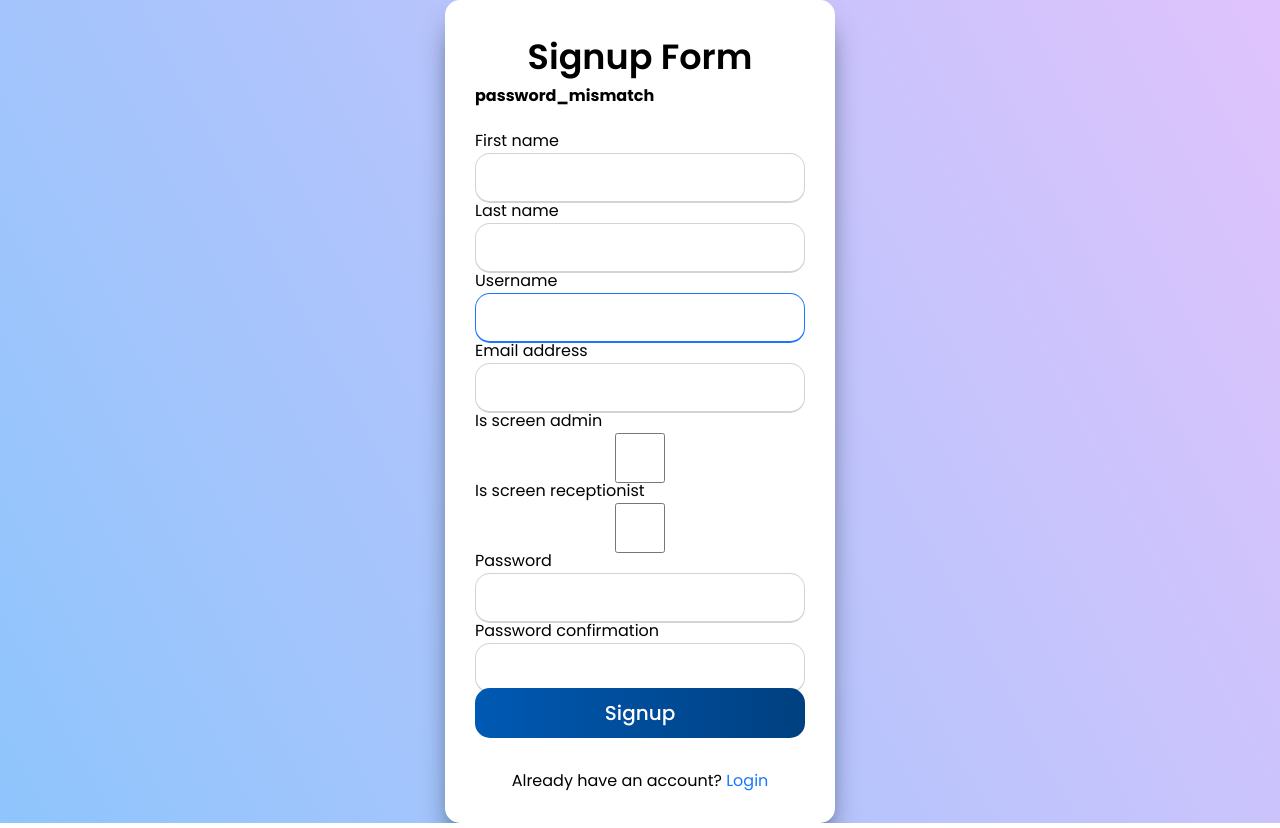
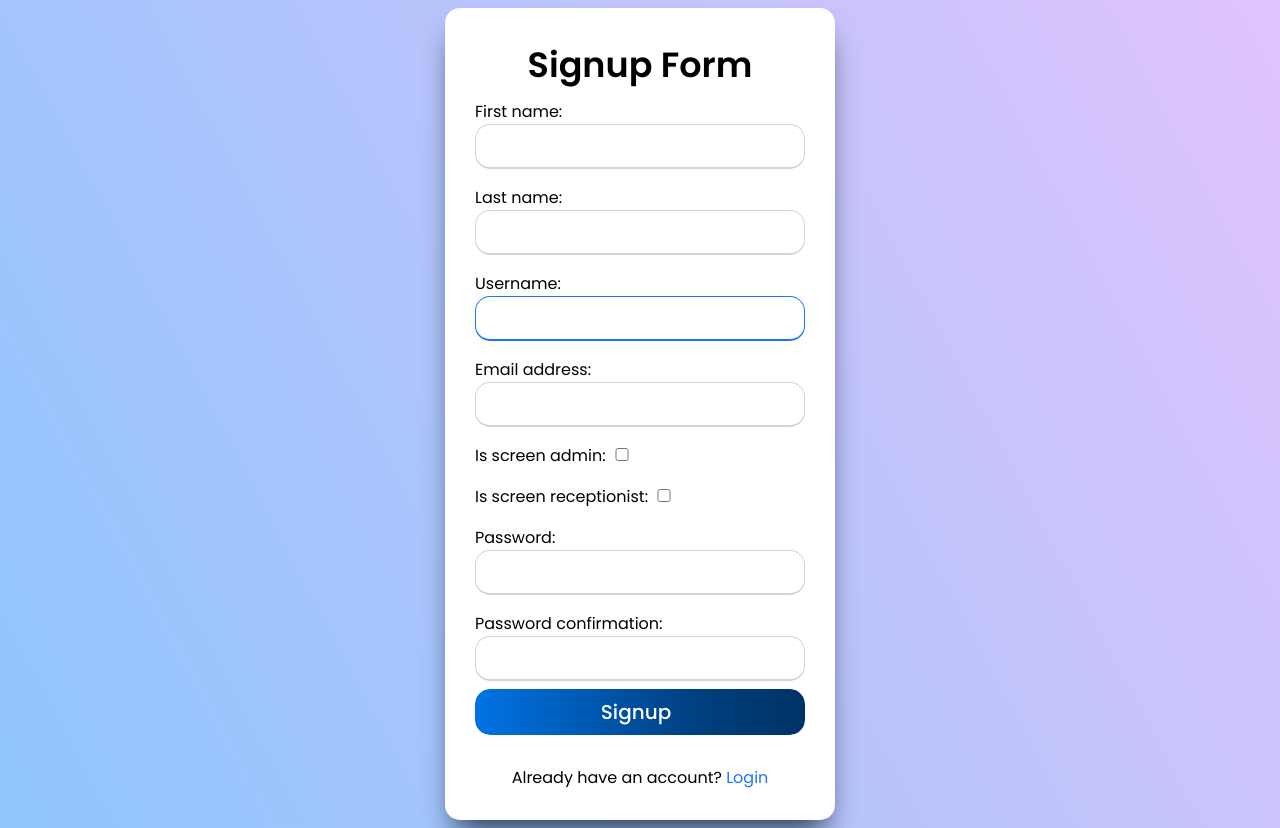
Before and after one commit to Jorge15042001/smart_screen_server, a Django app: page /accounts/signup in a window 1280 px wide. Run offline with Django 4.2, Linux system fonts and the light colour scheme.

Commit message:
signup done

```diff
--- a/smartscreen_server/accounts/static/style.css
+++ b/smartscreen_server/accounts/static/style.css
@@ -1,7 +1,7 @@
 @import url('https://fonts.googleapis.com/css?family=Poppins:400,500,600,700&display=swap');
 *{
-  margin: 0;
-  padding: 0;
+  /* margin: 0; */
+  /* padding: 0; */
   box-sizing: border-box;
   font-family: 'Poppins', sans-serif;
 }
@@ -27,72 +27,14 @@ html,body{
 }
 .wrapper .title-text{
   display: flex;
-  width: 200%;
+  width: 100%;
 }
 .wrapper .title{
-  width: 50%;
+  width: 100%;
   font-size: 35px;
   font-weight: 600;
   text-align: center;
   transition: all 0.6s cubic-bezier(0.68,-0.55,0.265,1.55);
-}
-.wrapper .slide-controls{
-  position: relative;
-  display: flex;
-  height: 50px;
-  width: 100%;
-  overflow: hidden;
-  margin: 30px 0 10px 0;
-  justify-content: space-between;
-  border: 1px solid lightgrey;
-  border-radius: 15px;
-}
-.slide-controls .slide{
-  height: 100%;
-  width: 100%;
-  color: #fff;
-  font-size: 18px;
-  font-weight: 500;
-  text-align: center;
-  line-height: 48px;
-  cursor: pointer;
-  z-index: 1;
-  transition: all 0.6s ease;
-}
-.slide-controls label.signup{
-  color: #000;
-}
-.slide-controls .slider-tab{
-  position: absolute;
-  height: 100%;
-  width: 50%;
-  left: 0;
-  z-index: 0;
-  border-radius: 15px;
-  background: -webkit-linear-gradient(left,#003366,#004080,#0059b3
-, #0073e6);
-  transition: all 0.6s cubic-bezier(0.68,-0.55,0.265,1.55);
-}
-input[type="radio"]{
-  display: none;
-}
-#signup:checked ~ .slider-tab{
-  left: 50%;
-}
-#signup:checked ~ label.signup{
-  color: #fff;
-  cursor: default;
-  user-select: none;
-}
-#signup:checked ~ label.login{
-  color: #000;
-}
-#login:checked ~ label.signup{
-  color: #000;
-}
-#login:checked ~ label.login{
-  cursor: default;
-  user-select: none;
 }
 .wrapper .form-container{
   width: 100%;
@@ -100,27 +42,27 @@ input[type="radio"]{
 }
 .form-container .form-inner{
   display: flex;
-  width: 200%;
+  width: 100%;
 }
 .form-container .form-inner form{
-  width: 50%;
+  width: 100%;
   transition: all 0.6s cubic-bezier(0.68,-0.55,0.265,1.55);
 }
 .form-inner form .field{
-  height: 50px;
   width: 100%;
-  margin-top: 20px;
 }
 .form-inner form .field input{
   height: 100%;
   width: 100%;
   outline: none;
-  padding-left: 15px;
   border-radius: 15px;
   border: 1px solid lightgrey;
   border-bottom-width: 2px;
   font-size: 17px;
+  padding:0.5rem;
+  padding-left: 1.5rem;
   transition: all 0.3s ease;
+
 }
 .form-inner form .field input:focus{
   border-color: #1a75ff;
@@ -150,7 +92,6 @@ form .field input:focus::placeholder{
   text-decoration: underline;
 }
 form .btn{
-  height: 50px;
   width: 100%;
   border-radius: 15px;
   position: relative;
@@ -158,13 +99,10 @@ form .btn{
 }
 form .btn .btn-layer{
   height: 100%;
-  width: 300%;
-  position: absolute;
-  left: -100%;
+  width: 100%;
   background: -webkit-linear-gradient(right,#003366,#004080,#0059b3
 , #0073e6);
   border-radius: 15px;
-  transition: all 0.4s ease;;
 }
 form .btn:hover .btn-layer{
   left: 0;
@@ -174,7 +112,6 @@ form .btn input[type="submit"]{
   width: 100%;
   z-index: 1;
   position: relative;
-  background: none;
   border: none;
   color: #fff;
   padding-left: 0;
@@ -183,3 +120,24 @@ form .btn input[type="submit"]{
   font-weight: 500;
   cursor: pointer;
 }
+
+form .field_wrapper{
+  padding-top: 0.5rem;
+  padding-bottom: 0.5rem;
+}
+
+form input[type="checkbox"]{
+  width: 1rem !important;
+}
+
+form .field_help{
+  /* padding-left: 3rem; */
+  color: gray;
+  /* font-size: 0.5rem; */
+
+}
+form .field_errors{
+  /* padding-left: 3rem; */
+
+  color:red;
+}
--- a/smartscreen_server/accounts/templates/registration/signup.html
+++ b/smartscreen_server/accounts/templates/registration/signup.html
@@ -5,7 +5,6 @@
 {% endblock title %}
 {% block include_files %}
     <link rel="stylesheet" href="{% static 'style.css' %}">
-    {% comment %} <script defer src="{% static 'script.js' %}"></script> {% endcomment %}
 {% endblock include_files %}
 {% block content %}
     <div class="wrapper">
@@ -15,36 +14,41 @@
         <div class="form-container">
             <div class="form-inner">
                 <form class="signup" method="post">
-                    {% if form.error_messages %}
-                        <ol>
-                            {% for error in form.error_messages %}
-                                <li>
-                                    <strong>{{ error|escape }}</strong>
-                                </li>
-                            {% endfor %}
-                        </ol>
-                    {% endif %}
                     {% csrf_token %}
                     {% for field  in form  %}
-                        <div class="field">
-                            {{ field.label }}
+                        <div class="field_wrapper">
+
+                          <div class="field">
+                            {{ field.label_tag }}
+                            {% if field.help_text and field.errors %}
+                              <div class="field_help">
+                                {{ field.help_text}}
+                              </div>
+                            {% endif %}
                             {{ field }}
+                          </div>
+                          {% if field.errors %}
+                            <div class="field_errors">
+                              <strong>Errors: </strong>
+                              {{ field.errors }}
+                              {% comment %} <ul> {% endcomment %}
+                              {% comment %}   {% for err in field.errors %} {% endcomment %}
+                              {% comment %}   <li>{{err}}</li> {% endcomment %}
+                              {% comment %}   {% endfor %} {% endcomment %}
+                              {% comment %} </ul> {% endcomment %}
+                            </div>
+                          {% endif %}
                         </div>
                     {% endfor %}
                     <div class="field btn">
-                        <div class="btn-layer"></div>
-                        <input type="submit" value="Signup">
+                        {% comment %} <div class="btn-layer"></div> {% endcomment %}
+                        <input class="btn-layer" type="submit" value="Signup">
                     </div>
                     <div class="signup-link">
-                    Already have an account? <a href="">Login</a>
+                    Already have an account? <a href="login">Login</a>
                 </div>
             </form>
         </div>
     </div>
 </div>
 {% endblock content %}
-<!-- <div class="fieldWrapper"> -->
-<!--     {{ form.subject.errors }} -->
-<!--     <label for="{{ form.subject.id_for_label }}">Email subject:</label> -->
-<!--     {{ form.subject }} -->
-<!-- </div> -->
```
